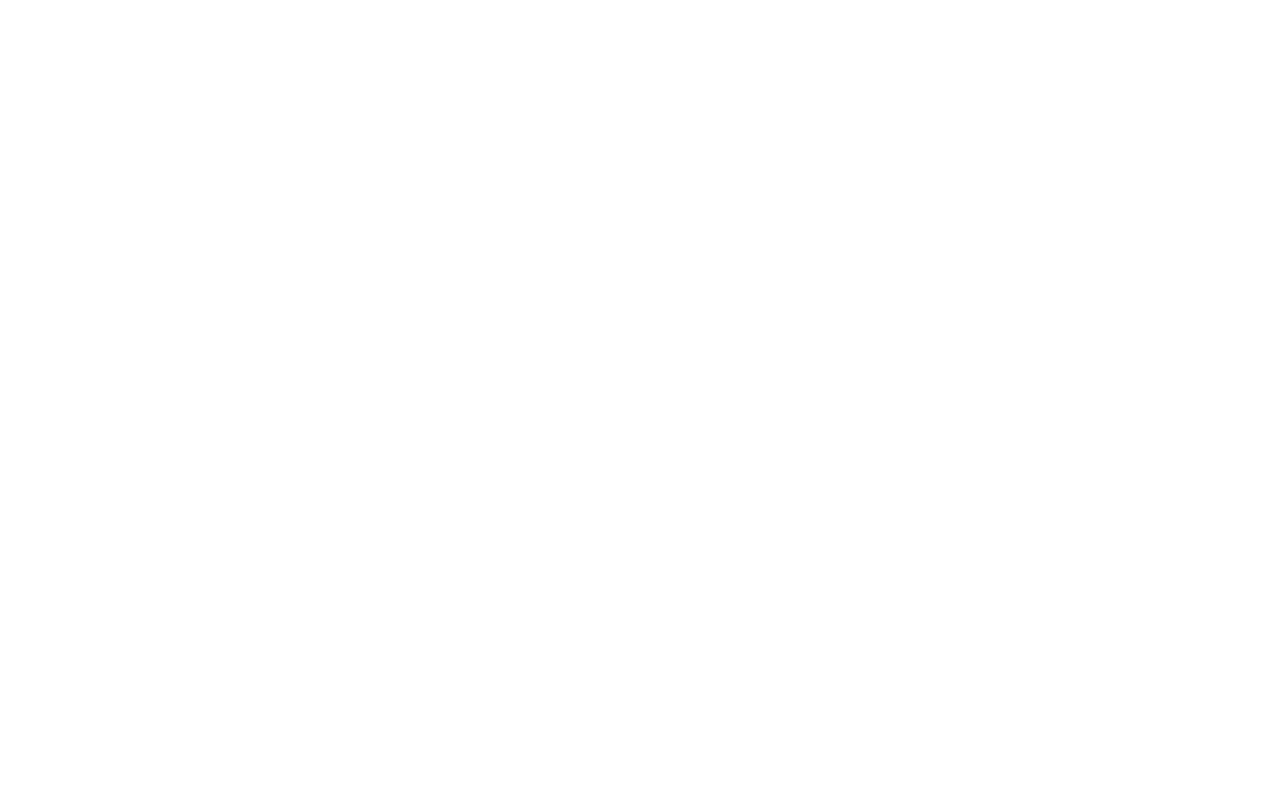
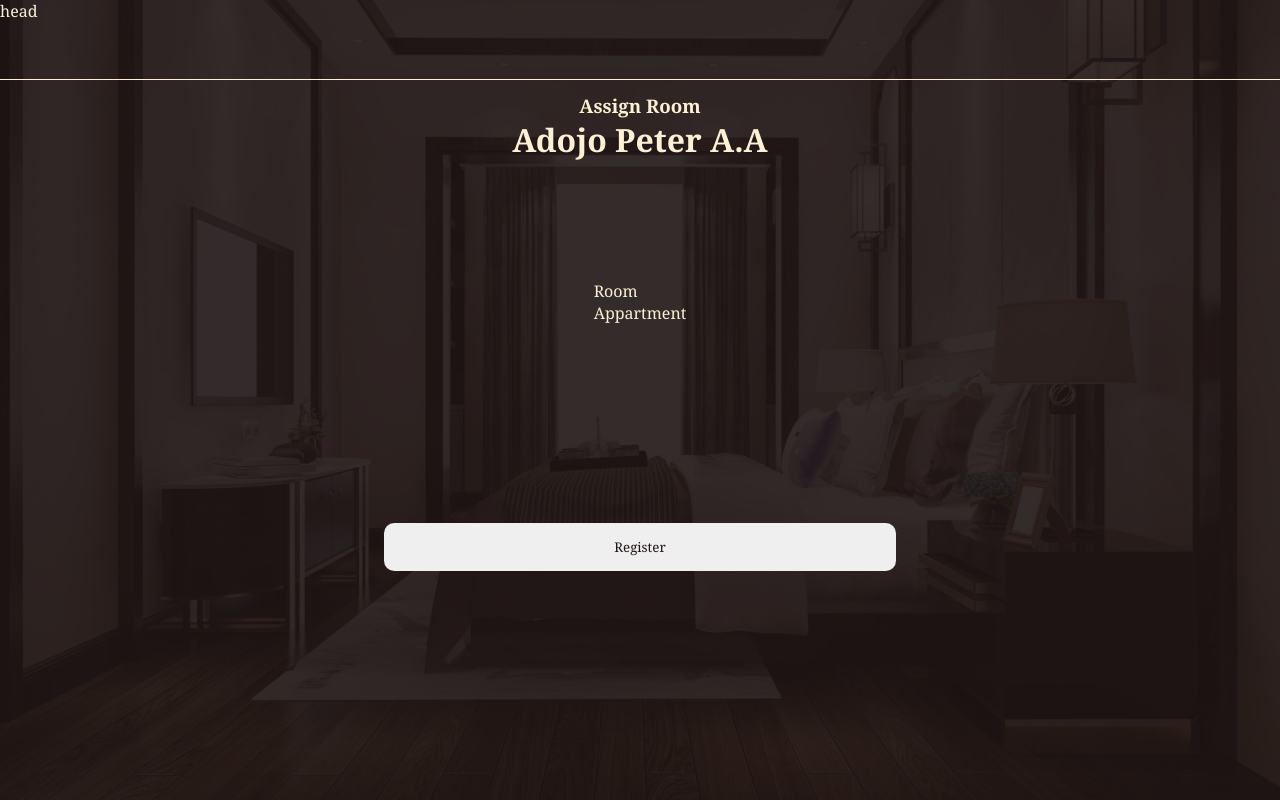
Before and after one commit to P-pro-Tech/Ropajo, a React (Create React App) app: page /#/AssignRoom in a window 1280 px wide. Before the commit this address had no page. Built offline with nearby package versions, Linux system fonts and the light colour scheme.

Commit message:
half edited assign-room

```diff
--- a/src/App.jsx
+++ b/src/App.jsx
@@ -10,6 +10,7 @@ import DashboardLaundry from './Components/DashboardLaundry/DashboardLaundry';
 import DashboardAccount from './Components/DashboardAccount/DashboardAccount';
 import SignIn from './Components/SignIn/SignIn';
 import GuestDashboardAccount from './Components/GuestDashboardAccount/GuestDashboardAccount';
+import AssignRoom from './Components/AssignRoom/AssignRoom';
 
 function App() {
 
@@ -28,6 +29,7 @@ function App() {
             <Route path='/DashboardAccount' element={<DashboardAccount/>}/>
             <Route path='/SignIn' element={<SignIn/>}/>
             <Route path='/GuestDashboardAccount' element={<GuestDashboardAccount/>}/>
+            <Route path='/AssignRoom' element={<AssignRoom/>}/>
           </Routes>
         </div>
       </div>
--- /dev/null
+++ b/src/Components/AssignRoom/AssignRoom.css
@@ -0,0 +1,52 @@
+.assignRoom {
+    width: 100%;
+    height: 100vh;
+    background: url(../../assets/assign-room.png);
+    background-repeat: no-repeat;
+    background-size: cover;
+    background-position: center;
+}
+.assignRoom-hue {
+    width: 100%;
+    height: 100vh;
+    background: rgba(31, 21, 21, 0.9);
+}
+.head {
+    height: 10vh;
+    width: 100%;
+    border-bottom: thin solid ;
+}
+.assignRoom-body {
+    width: 50%;
+    margin: auto;
+    height: 70vh;
+    display: flex;
+    flex-direction: column;
+    align-items: center;
+    justify-content: space-around;
+}
+.assignRoom-body-top {
+    height: 20vh;
+    display: flex;
+    flex-direction: column;
+    align-items: center;
+}
+.assignRoom-body-middle {
+    height: 20vh;
+}
+.assignRoom-body-bottom {
+    display: flex;
+    flex-direction: column;
+    align-items: center;
+    justify-content: center;
+    height: 20vh;
+    width: 100%;
+}
+.assignRoom-body-bottom button{
+    width: 80%;
+    height: 6vh;
+    color: rgba(31, 21, 21, 1);
+    border: none;
+    border-radius: 0.8vw;
+
+}
--- /dev/null
+++ b/src/Components/AssignRoom/AssignRoom.jsx
@@ -0,0 +1,30 @@
+import React from 'react'
+import './AssignRoom.css'
+
+
+const AssignRoom = () => {
+return (
+    <div className='assignRoom'>
+        <div className='assignRoom-hue'>
+        <div className='head'>
+            head
+        </div>
+        <div className='assignRoom-body'>
+            <div className='assignRoom-body-top'>
+                <h3>Assign Room</h3>
+                <h1>Adojo Peter A.A</h1>
+            </div>
+            <div className='assignRoom-body-middle'>
+                <p>Room</p>
+                <p>Appartment</p>
+            </div>
+            <div className='assignRoom-body-bottom'>
+                <button>Register</button>
+            </div>
+        </div>
+        </div>
+    </div>
+)
+}
+
+export default AssignRoom
```
Also changed, not shown: src/assets/assign-room.png (added).
